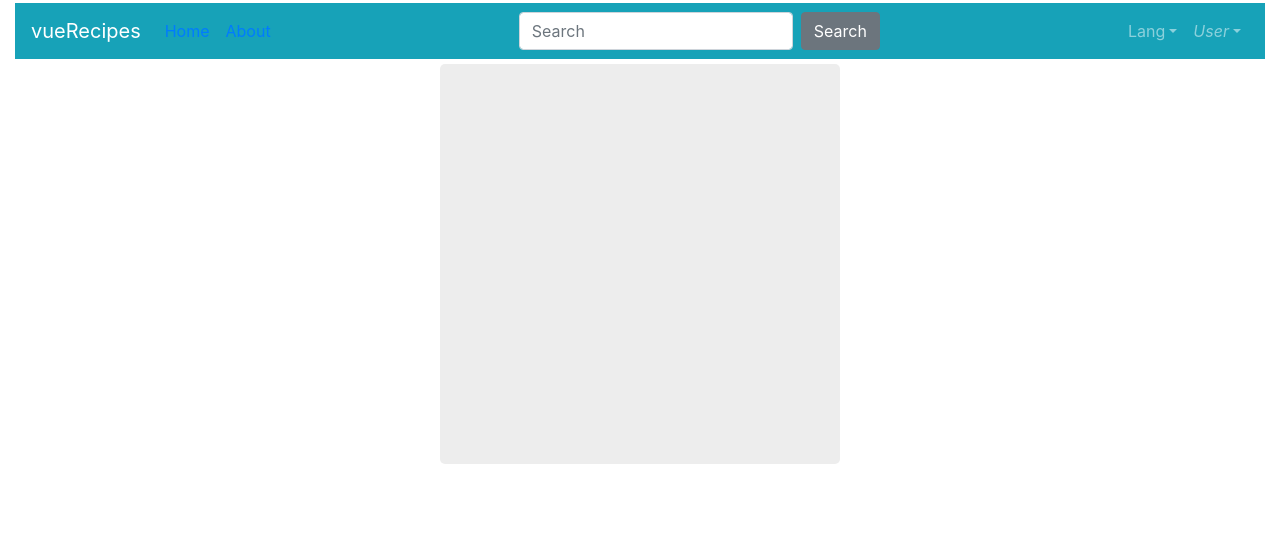
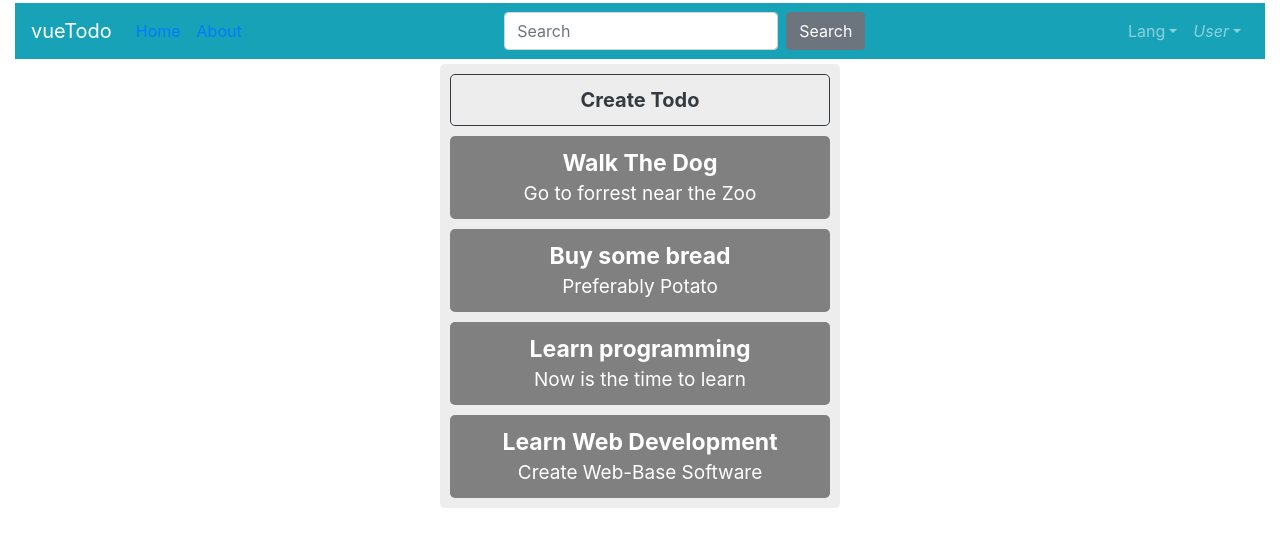
Before and after one commit to jameslongllc/vuetodo, a Vue app: page / in a window 1280 px wide. Shown: the top 546 px of the page. Built offline with nearby package versions, Linux system fonts and the light colour scheme.

Commit message:
Added Modal with open/close functionality

```diff
--- a/src/App.vue
+++ b/src/App.vue
@@ -1,6 +1,6 @@
 <template>
     <div class="container-fluid">
-        <app-header></app-header>
+        <Header />
 
         <router-view></router-view>
     </div>
@@ -13,13 +13,13 @@ import Header from "./components/Header";
 
 export default {
     components: {
-        appHeader: Header,
+        Header,
     },
 };
 </script>
 
 <style scoped>
-.container-fluid{
-  margin-top: .2rem;
+.container-fluid {
+    margin-top: 0.2rem;
 }
 </style>
--- a/src/components/Header.vue
+++ b/src/components/Header.vue
@@ -1,7 +1,7 @@
 <template>
     <div class="b-navbar-top">
         <b-navbar toggleable="lg" type="dark" variant="info">
-            <b-navbar-brand href="#">vueRecipes</b-navbar-brand>
+            <b-navbar-brand href="#">vueTodo</b-navbar-brand>
 
             <b-navbar-toggle target="nav-collapse"></b-navbar-toggle>
 
@@ -18,7 +18,7 @@
                 <b-navbar-nav class="ml-auto">
                     <b-nav-form>
                         <b-form-input size="md" class="mr-sm-2" placeholder="Search"></b-form-input>
-                        <b-button size="" class="my-2 my-sm-0" type="submit">Search</b-button>
+                        <b-button size class="my-2 my-sm-0" type="submit">Search</b-button>
                     </b-nav-form>
                 </b-navbar-nav>
 
@@ -46,7 +46,7 @@
 </template>
 
 <style scoped>
-b-navbar-brand{
-	font-size: 2rem;
+b-navbar-brand {
+    font-size: 2rem;
 }
 </style>
--- /dev/null
+++ b/src/components/Modal.vue
@@ -0,0 +1,71 @@
+<template>
+    <div>
+        <div class="btn btn-outline-dark app-button" @click="isOpen = true">Create Todo</div>
+
+        <div class="modal" :class="{'is-active': isOpen}">
+            <div class="modal-content">
+                <span @click="isOpen = false
+		" class="close">&times;</span>
+                <p>Modal Window</p>
+            </div>
+        </div>
+    </div>
+</template>
+
+<script>
+export default {
+    data(){
+	    return{
+		    isOpen: false
+	    }
+    }
+    }
+</script>
+
+<style lang="scss" scoped>
+.app-button {
+    font-size: 20px;
+    padding: 10px;
+    border-radius: 5px;
+    // color: white;
+    font-weight: bold;
+    width: 100%;
+}
+
+.close {
+    color: black;
+    font-size: 28px;
+    font-weight: bold;
+    line-height: 8px;
+    width: 30px;
+
+    &:hover {
+        cursor: pointer;
+    }
+}
+
+.modal {
+    display: none;
+    position: fixed; // stay in place
+    z-index: 9999;
+    left: 0;
+    top: 0;
+    width: 100%;
+    height: 100%;
+    overflow: auto;
+    background-color: rgba(0, 0, 0, 0.4);
+
+    &.is-active {
+        display: block;
+    }
+}
+
+.modal-content {
+    background-color: #fefefe;
+    margin: 15% auto;
+    padding: 20px;
+    border: 1px solid #888;
+    width: 80%;
+    text-align: center;
+}
+</style>
--- a/src/components/TodoList.vue
+++ b/src/components/TodoList.vue
@@ -6,6 +6,7 @@
             :title="todo.title"
             :description="todo['description']"
         />
+
     </div>
 </template>
 
--- a/src/components/Todos.vue
+++ b/src/components/Todos.vue
@@ -1,23 +1,23 @@
 <template>
     <div class="todo-wrapper">
         <div class="todo-container">
+            <div class="todo-create-btn-container">
+                <Modal />
+            </div>
             <!-- <TodoList /> -->
-            <todo-list :todo="todos" />
-        </div>
-        <div class="modal">
-            <div class="modal-content">
-                Modal Window
-            </div>
+            <todo-list :todos="todos" />
         </div>
     </div>
 </template>
 
 <script>
 import TodoList from "./TodoList";
+import Modal from "./Modal";
 export default {
     name: "Todos",
     components: {
         TodoList,
+        Modal,
     },
     data() {
         return {
@@ -45,6 +45,7 @@ export default {
             ],
         };
     },
+
 };
 </script>
 
@@ -54,6 +55,13 @@ export default {
 $color-red: red;
 
 .todo {
+    &-container {
+        width: 400px;
+        min-height: 400px;
+        background-color: #ededed;
+        border-radius: 5px;
+        text-align: center;
+    }
     &-wrapper {
         /* flexible styling */
         display: flex;
@@ -63,11 +71,8 @@ $color-red: red;
         width: 100%;
         /*height: 2000px;*/
     }
-    &-container {
-        width: 400px;
-        min-height: 400px;
-        background-color: #ededed;
-        border-radius: 5px;
+    &-create-btn-container {
+        margin: 10px;
     }
 }
 </style>
--- a/src/views/Home.vue
+++ b/src/views/Home.vue
@@ -1,6 +1,6 @@
 <template>
     <div class="todo-container-fluid">
-        <app-todos></app-todos>
+        <Todos />
     </div>
 </template>
 
@@ -11,14 +11,13 @@ import Todos from "@/components/Todos.vue";
 export default {
     name: "home",
     components: {
-        appTodos: Todos,
+        Todos,
     },
 };
 </script>
 
 <style >
 .todo-container-fluid {
-
-    margin-top: .3rem;
+    margin-top: 0.3rem;
 }
 </style>
```
